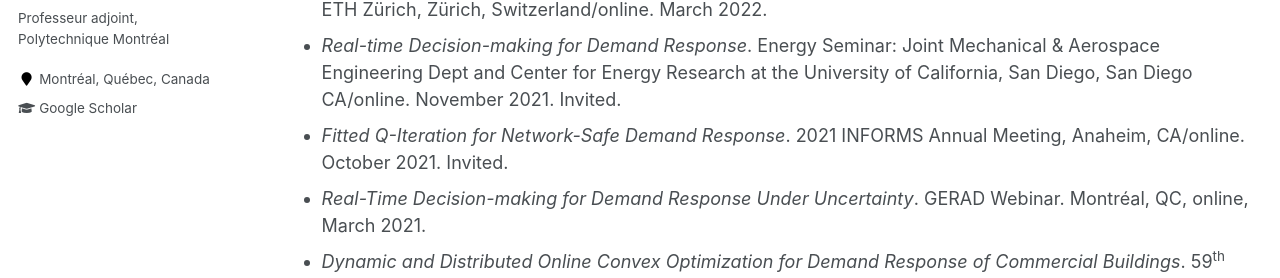
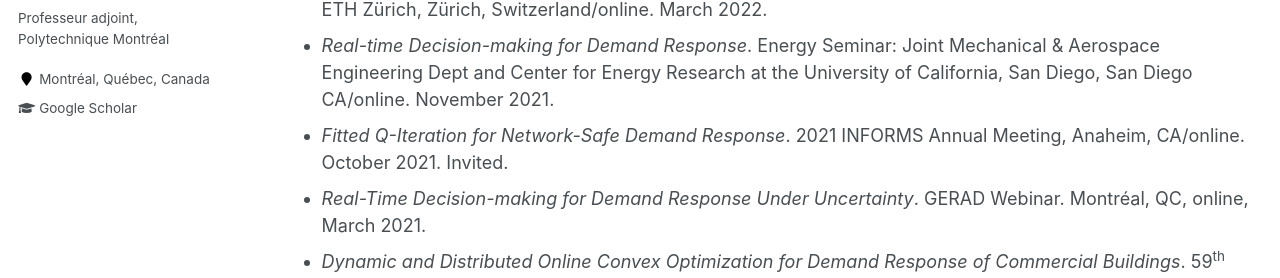
Before and after one commit to alesagelandry/fr, a Jekyll site: the page built from _pages/publications.md, in a window 1280 px wide and 900 px high, scrolled down 1644 px. Shown: the part 225-503 px from the top of the window. Built offline with Jekyll 4.4.1, drawn with Linux system fonts in a browser that asks for light colours.

Commit message:
Update publications.md

```diff
--- a/_pages/publications.md
+++ b/_pages/publications.md
@@ -61,7 +61,7 @@ Response in Unknown Electric Grids," <i>22nd Power Systems Computation Conferenc
 
 <li><i>Batch Reinforcement Learning for Network-Safe Demand Response</i>. Power Systems Laboratory Seminar at ETH Zürich, Zürich, Switzerland/online. March 2022. </li>
 
-<li><i>Real-time Decision-making for Demand Response</i>. Energy Seminar: Joint Mechanical & Aerospace Engineering Dept and Center for Energy Research at the University of California, San Diego, San Diego CA/online. November 2021. Invited. </li>
+<li><i>Real-time Decision-making for Demand Response</i>. Energy Seminar: Joint Mechanical & Aerospace Engineering Dept and Center for Energy Research at the University of California, San Diego, San Diego CA/online. November 2021. </li>
 
 <li><i>Fitted Q-Iteration for Network-Safe Demand Response</i>. 2021 INFORMS Annual Meeting, Anaheim, CA/online. October 2021. Invited. </li>
 
```
